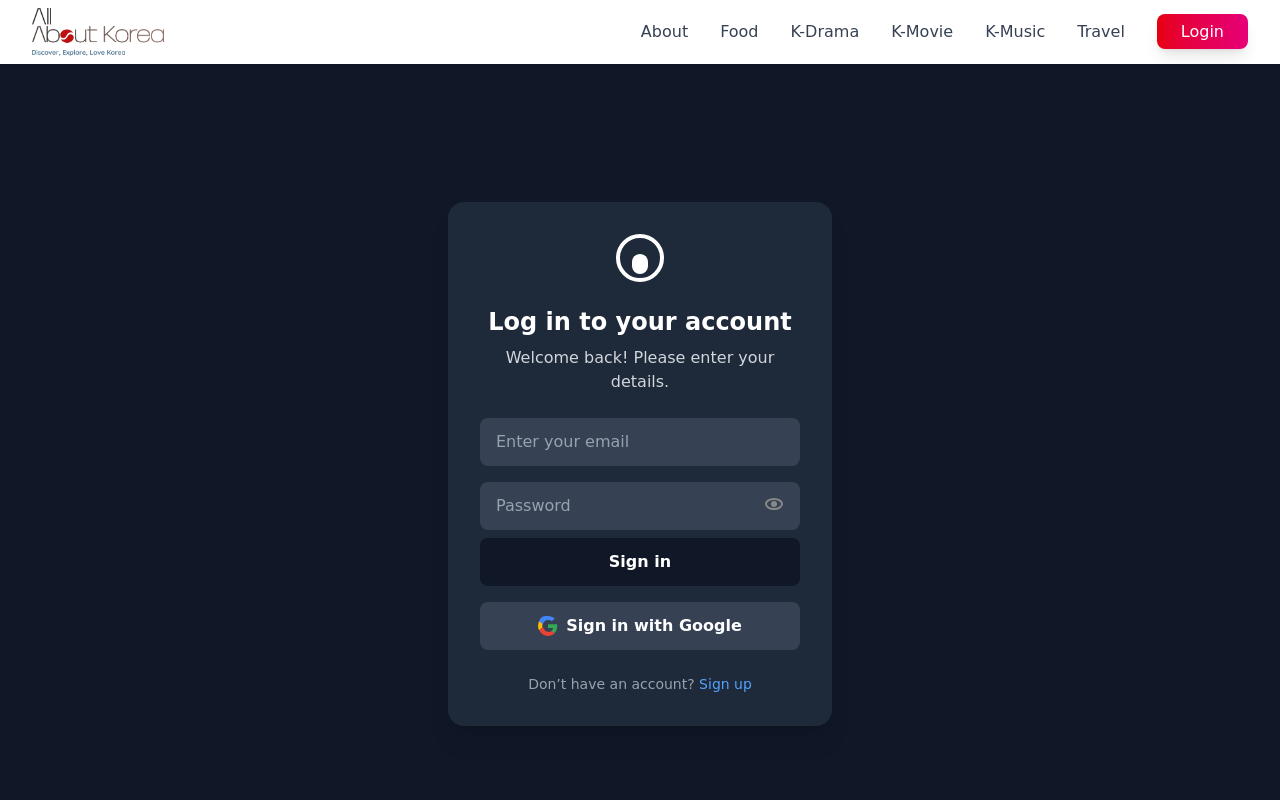
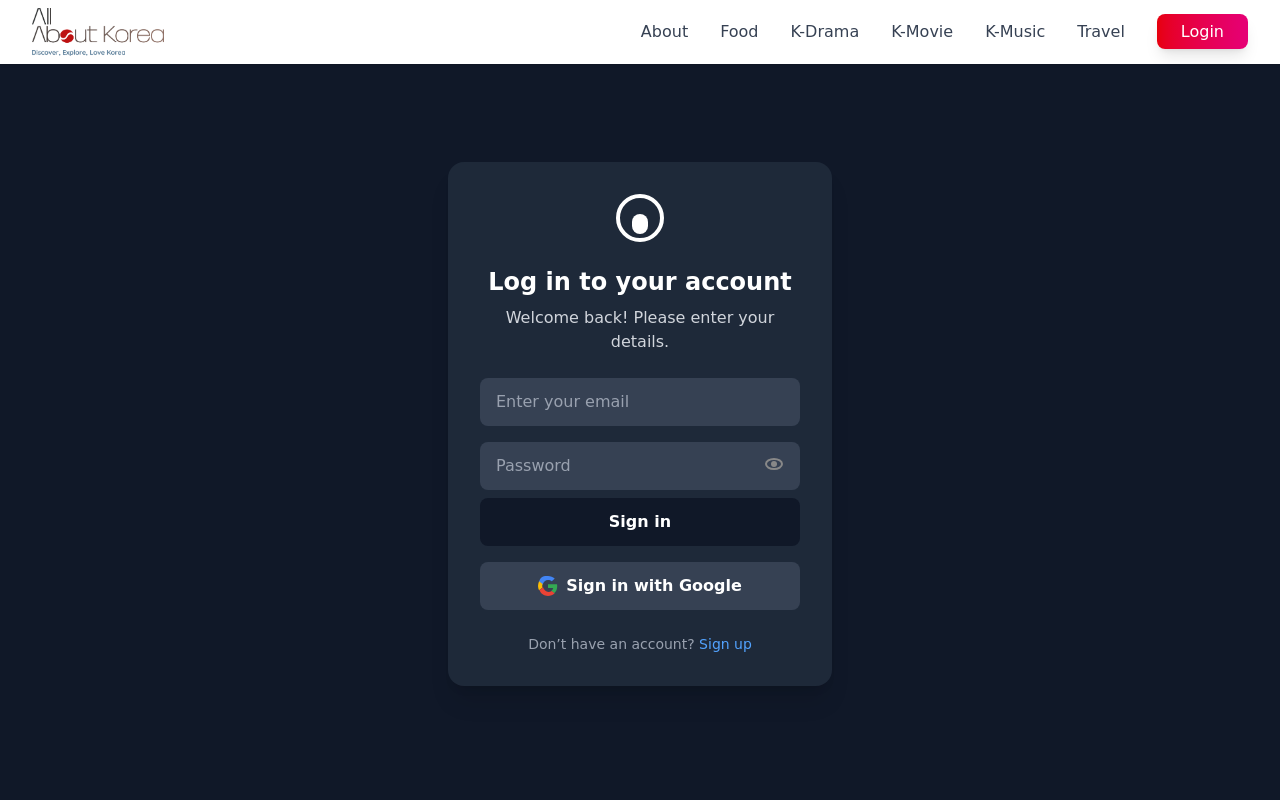
Before and after one commit to jrho1209/all-about-korea, a Next.js app: page /login in a window 1280 px wide. Shown: the top 800 px of the page. Built offline with nearby package versions, Linux system fonts and the light colour scheme; no server answers.

Commit message:
Initial commit: All About Korea blog with NextAuth, MongoDB, and Sanity CMS

```diff
--- a/src/app/components/Login/login.js
+++ b/src/app/components/Login/login.js
@@ -27,7 +27,7 @@
   };
 
   return (
-    <main className="min-h-screen flex flex-col items-center justify-center bg-gray-900 px-4">
+    <main className="min-h-screen flex flex-col items-center justify-center pb-20 bg-gray-900 px-4">
       <section className="w-full max-w-sm bg-gray-800 rounded-2xl shadow-xl p-8 flex flex-col items-center">
         {/* 아이콘 */}
         <div className="mb-6">
```
Also changed, not shown: src/app/login/pages.js (deleted).
